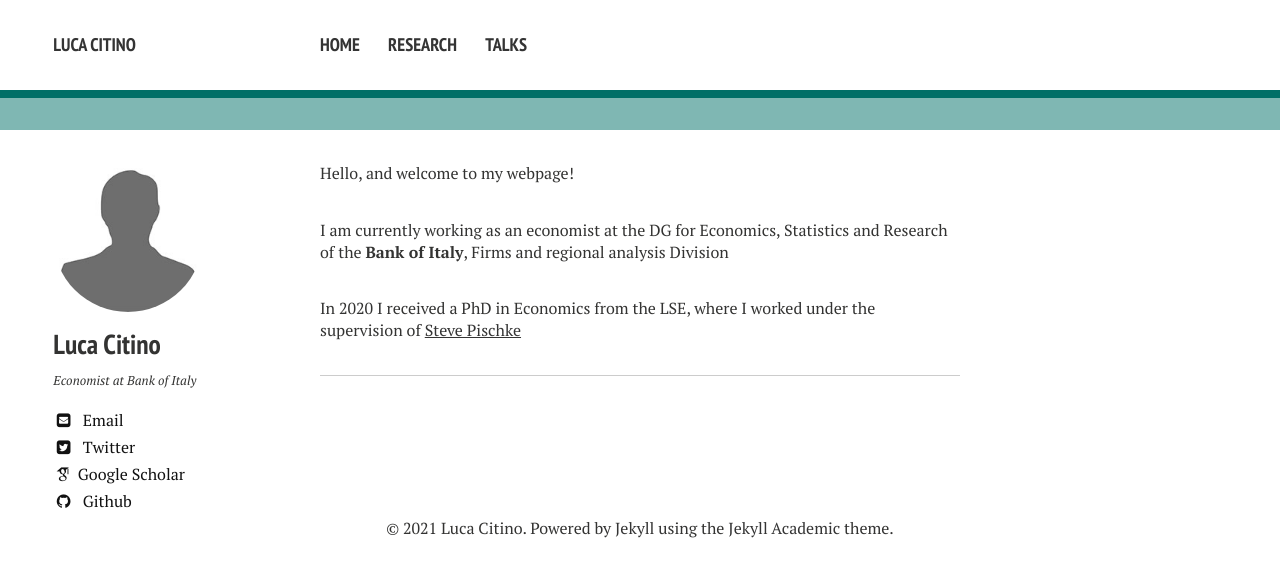
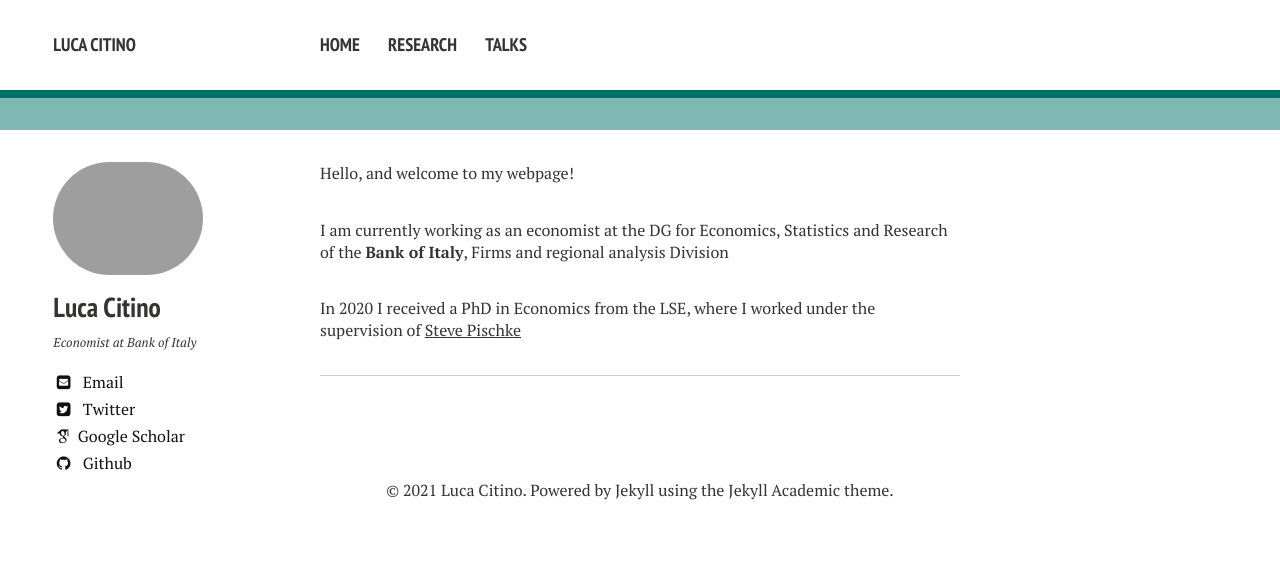
Before and after one commit to luca-citino/luca-citino.github.io, a Jekyll site: the page built from index.md, in a window 1280 px wide. Shown: the top 577 px of the page. Built offline with Jekyll 4.4.1, drawn with Linux system fonts in a browser that asks for light colours; nearby versions of some CDN libraries; some web fonts are replaced.

Commit message:
Update _config.yml

```diff
--- a/_config.yml
+++ b/_config.yml
@@ -7,7 +7,7 @@ logo: # filename of a logo image that has been placed into your images directory
 # Enter the following platform usernames if you would like for them to appear on your site.
 owner:
   name: Luca Citino
-  avatar: bio-photo.jpg
+  avatar: cerchio.jpg
   bio: "Economist at Bank of Italy"
   email: citinoluca@gmail.com
   # Do not include the @ symbol in your Twitter username
```
